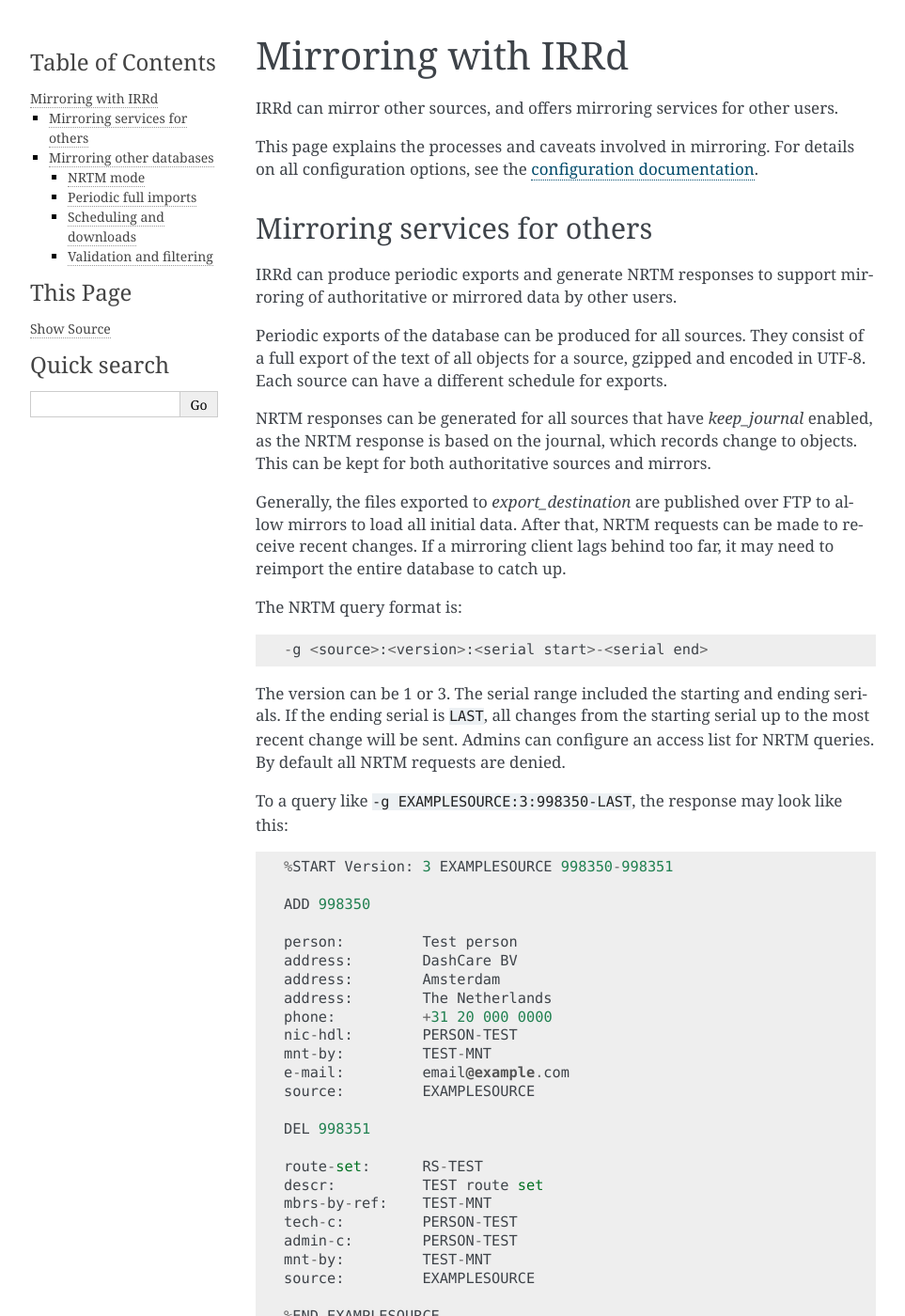
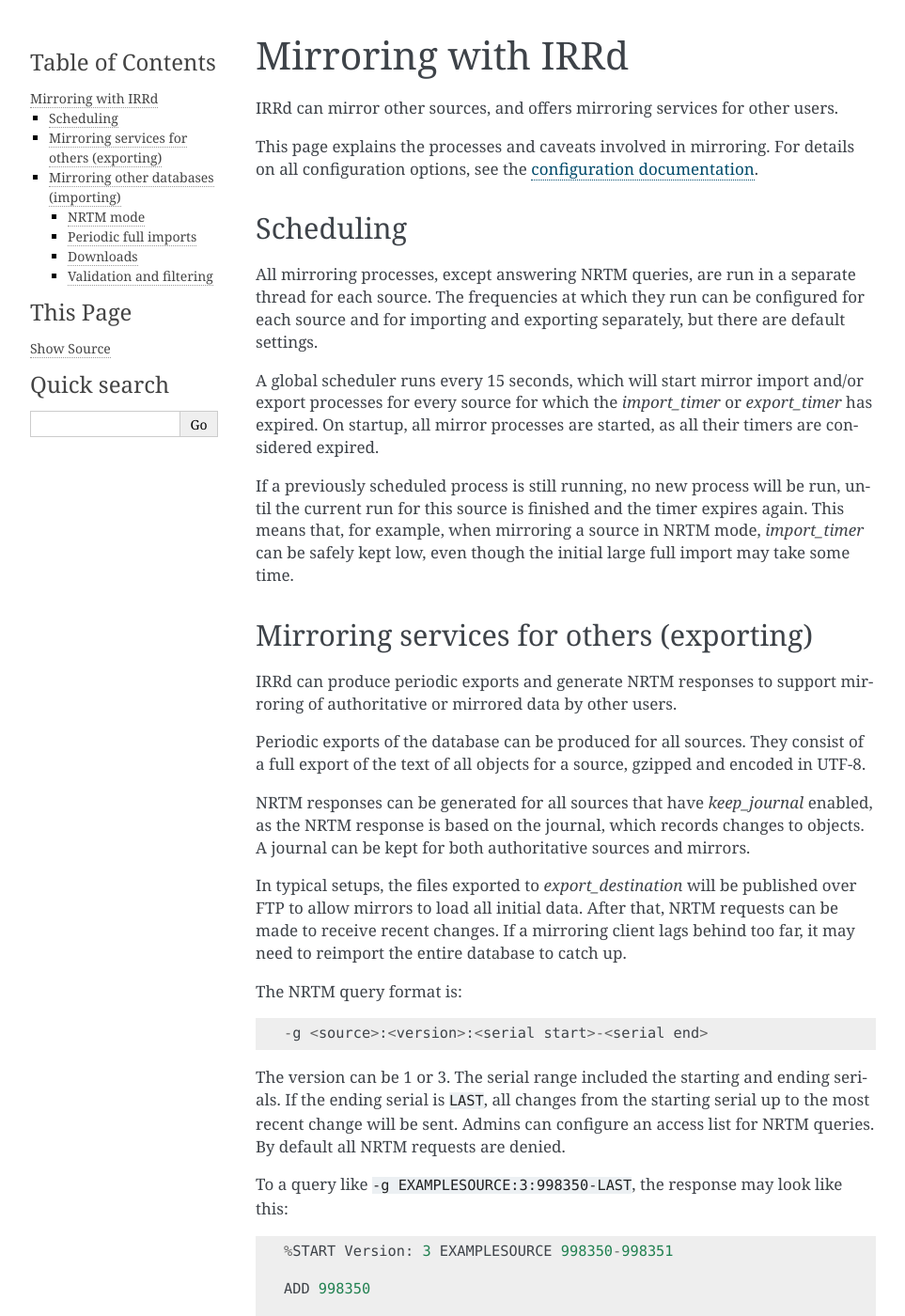
Before and after one commit to irrdnet/irrd, a Sphinx documentation site: the page built from docs/users/mirroring.rst, in a window 1280 px wide and 1400 px high. Shown: the whole window at 94% size, without its empty margins (148-1111 px from the left). Built offline with Sphinx 7.4.7, drawn with Linux system fonts in a browser that asks for light colours; the version number could not be read and is left out; some of the changed text lies outside the part shown.

Commit message:
Fix #24 - Minor refactoring/clarification.

```diff
--- a/docs/admins/configuration.rst
+++ b/docs/admins/configuration.rst
@@ -214,11 +214,11 @@
   can be retrieved. Supports FTP or local file URLs.
   |br| **Default**: not defined, no imports attempted
   |br| **Change takes effect**: see ``import_source``.
-* ``sources.{name}.import_timer``: the time between two updates, either by full import or NRTM.
-  This is particularly significant for sources that do not offer an NRTM stream, as they will instead run a
-  full import every time this timer expires. The default is rather frequent for sources that work exclusively
-  with periodic full imports. The minimum effective time is 15 seconds, and this is also the granularity
-  of the timer.
+* ``sources.{name}.import_timer``: the time between two attempts to retrieve updates from a mirrored source,
+  either by full import or NRTM. This is particularly significant for sources that do not offer an NRTM stream,
+  as they will instead run a full import every time this timer expires. The default is rather frequent for
+  sources that work exclusively with periodic full imports. The minimum effective time is 15 seconds,
+  and this is also the granularity of the timer.
   |br| **Default**: 300
   |br| **Change takes effect**: after SIGHUP
 * ``sources.{name}.object_class_filter``: a list of object classes that will be mirrored. Objects of other RPSL object
@@ -230,7 +230,7 @@
   RPSL data is always gzipped.
   |br| **Default**: not defined, no exports made.
   |br| **Change takes effect**: after SIGHUP, at the next ``export_timer``
-* ``sources.{name}.export_timer``: the time between two full exports.
+* ``sources.{name}.export_timer``: the time between two full exports of all data for this source.
   The minimum effective time is 15 seconds, and this is also the granularity of the timer.
   |br| **Default**: 3600
   |br| **Change takes effect**: after SIGHUP
--- a/docs/admins/migrating-legacy-irrd.rst
+++ b/docs/admins/migrating-legacy-irrd.rst
@@ -84,4 +84,5 @@
 * When filtering objects from a mirror using `object_class_filter` /
   `irr_database <source> filter` legacy IRRd would not apply the filter
   consistently. In version 4, filtered objects are discarded immediately
-  in the import parsing process, and not recorded in the database.
+  in the import parsing process, and not recorded in the database or any
+  kind of exports.
--- a/docs/users/mirroring.rst
+++ b/docs/users/mirroring.rst
@@ -9,24 +9,44 @@
 For details on all configuration options, see
 the :doc:`configuration documentation </admins/configuration>`.
 
-Mirroring services for others
------------------------------
+Scheduling
+----------
+
+All mirroring processes, except answering NRTM queries, are run in a separate
+thread for each source. The frequencies at which they run can be configured
+for each source and for importing and exporting separately, but there are
+default settings.
+
+A global scheduler runs every 15 seconds, which will start mirror import and/or
+export processes for every source for which the `import_timer` or `export_timer`
+has expired. On startup, all mirror processes are started, as all their timers
+are considered expired.
+
+If a previously scheduled process is still running, no new process will be
+run, until the current run for this source is finished and the timer
+expires again. This means that, for example, when mirroring a source in NRTM
+mode, `import_timer` can be safely kept low, even though the initial large
+full import may take some time.
+
+
+Mirroring services for others (exporting)
+-----------------------------------------
 
 IRRd can produce periodic exports and generate NRTM responses to support
 mirroring of authoritative or mirrored data by other users.
 
 Periodic exports of the database can be produced for all sources. They consist
 of a full export of the text of all objects for a source, gzipped and encoded
-in UTF-8. Each source can have a different schedule for exports.
+in UTF-8.
 
 NRTM responses can be generated for all sources that have `keep_journal`
-enabled, as the NRTM response is based on the journal, which records change
-to objects. This can be kept for both authoritative sources and mirrors.
+enabled, as the NRTM response is based on the journal, which records changes
+to objects. A journal can be kept for both authoritative sources and mirrors.
 
-Generally, the files exported to `export_destination` are published over FTP
-to allow mirrors to load all initial data. After that, NRTM requests can be made
-to receive recent changes. If a mirroring client lags behind too far, it may
-need to reimport the entire database to catch up.
+In typical setups, the files exported to `export_destination` will be published
+over FTP to allow mirrors to load all initial data. After that, NRTM requests
+can be made to receive recent changes. If a mirroring client lags behind too
+far, it may need to reimport the entire database to catch up.
 
 The NRTM query format is::
 
@@ -66,7 +86,8 @@
 
     %END EXAMPLESOURCE
 
-In NRTM version 1, serials for individual operations (on the `ADD`/`DEL` lines are ommitted.
+In NRTM version 1, serials for individual operations (on the `ADD`/`DEL` lines
+are omitted, and the version in the header is `1`.
 
 .. caution::
     NRTM version 1 can be ambiguous when there are gaps in NRTM serials. These
@@ -74,19 +95,18 @@
     use NRTM version 3.
 
 For authoritative databases in IRRd, serials are guaranteed to be sequential
-without any gaps. However, various other scenarios can result in gaps in
+without any gaps. However, various scenarios can result in gaps in
 serials from mirrored databases.
 
 
-Mirroring other databases
--------------------------
+Mirroring other databases (importing)
+-------------------------------------
 
 There are fundamentally two different modes to mirror other databases: NRTM mode
 and periodic full imports. Regardless of mode, all updates are performed in a
 single transaction. This means that, for example, when a full reload of a mirror
 is performed, clients will keep seeing the old objects until the import is
 entirely ready. Clients should never see half-finished imports.
-
 
 NRTM mode
 ~~~~~~~~~
@@ -105,20 +125,11 @@
 ~~~~~~~~~~~~~~~~~~~~~
 For sources that do not offer NRTM, simply configuring a source of the data in
 `import_source` will make IRRd perform a new full import, every `import_timer`.
-Journals can not be generated, NRTM queries by clients for this source will be rejected.
+Journals can not be generated, and NRTM queries by clients for this source will
+be rejected.
 
-Scheduling and downloads
-~~~~~~~~~~~~~~~~~~~~~~~~
-The mirror update frequency for each source can be changed with the
-`import_timer` setting. A global scheduler runs every 15 seconds, and starts
-the mirror updates whose timer has expired. This means the granularity and
-minimum frequency are both 15 seconds.
-
-If a previously scheduled update is still running, the next run is delayed
-until the current run is finished. This occurs, for example, during the
-initial large full import for a source in NRTM mode, where `import_timer`
-is usually kept low/default to frequently process NRTM updates.
-
+Downloads
+~~~~~~~~~
 For downloads, FTP and local files are supported. The full copy to be
 imported can consist of one or multiple files.
 
```
Also changed, not shown: 6 other files.
